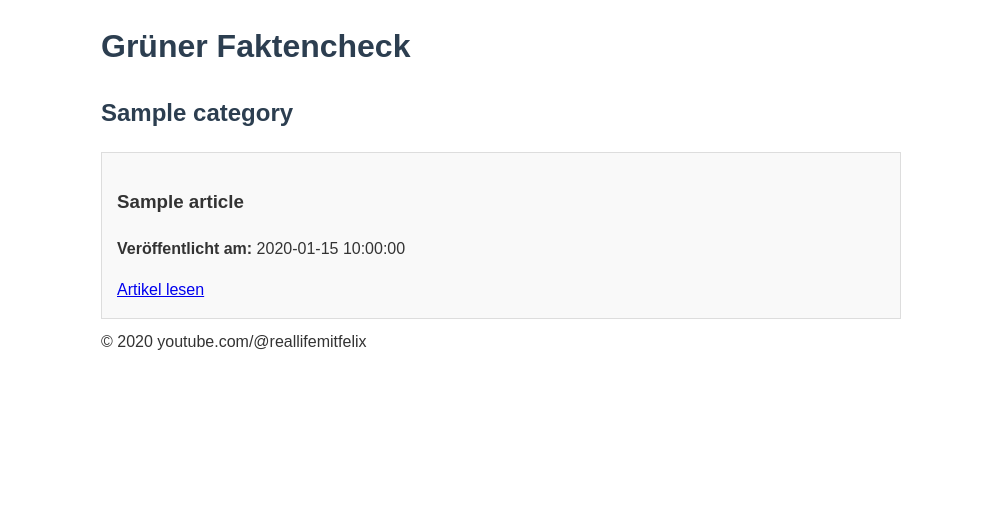
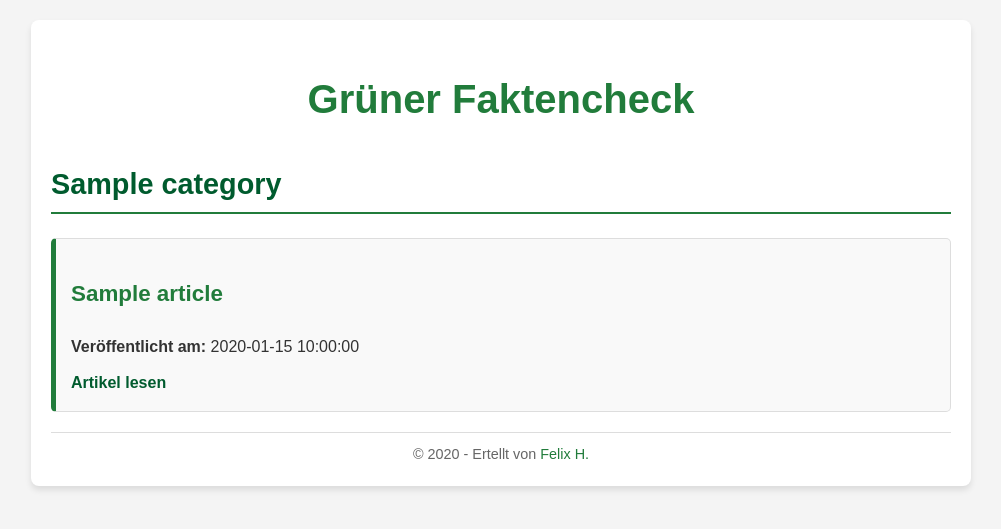
Before and after one commit to irgendwasmitfelix/gruener-faktencheck, a Flask app: template templates/index.html in a window 1280 px wide. Shown: the top 529 px of the page, without its empty margins (139-1140 px from the left). Run offline with Flask 3, Linux system fonts and the light colour scheme; the template is opened without the code that fills it: most values are stand-ins (such as "Sample title", 1, 10 or a date in 2020).

Commit message:
updated footer

```diff
--- a/templates/index.html
+++ b/templates/index.html
@@ -2,8 +2,93 @@
 <html lang="de">
 <head>
     <meta charset="UTF-8">
+    <meta name="viewport" content="width=device-width, initial-scale=1.0">
     <title>Grüner Faktencheck</title>
     <link rel="stylesheet" href="{{ url_for('static', filename='style.css') }}">
+    <style>
+        /* Allgemeine Stile */
+        body {
+            font-family: "Futura", Arial, sans-serif;
+            line-height: 1.6;
+            color: #333;
+            background-color: #f4f4f4;
+            margin: 0;
+            padding: 0;
+        }
+
+        /* Container */
+        .container {
+            max-width: 900px;
+            margin: 20px auto;
+            padding: 20px;
+            background-color: #ffffff;
+            border-radius: 8px;
+            box-shadow: 0px 4px 6px rgba(0, 0, 0, 0.1);
+        }
+
+        /* Überschriften */
+        h1 {
+            font-size: 2.5rem;
+            color: #217c3b; /* Grünes Corporate Design */
+            text-align: center;
+            margin-bottom: 20px;
+        }
+
+        h2 {
+            font-size: 1.8rem;
+            color: #005b2e; /* Dunkelgrün für Unterüberschriften */
+            border-bottom: 2px solid #217c3b;
+            padding-bottom: 5px;
+            margin-top: 30px;
+        }
+
+        h3 {
+            font-size: 1.4rem;
+            color: #217c3b; /* Grünes Corporate Design */
+        }
+
+        /* Artikel-Teaser */
+        .article-teaser {
+            background-color: #f9f9f9;
+            border-left: 5px solid #217c3b; /* Grüner Akzent */
+            padding: 15px;
+            margin-bottom: 15px;
+            border-radius: 5px;
+        }
+
+        .article-teaser p {
+            margin-bottom: 10px;
+        }
+
+        .article-teaser a {
+            color: #005b2e; /* Dunkelgrün */
+            text-decoration: none;
+            font-weight: bold;
+        }
+
+        .article-teaser a:hover {
+            text-decoration: underline;
+        }
+
+        /* Footer */
+        footer {
+            text-align: center;
+            margin-top: 20px;
+            padding-top: 10px;
+            border-top: 1px solid #ddd;
+            font-size: 0.9rem;
+            color: #666;
+        }
+
+        footer a {
+            color: #217c3b; /* Grünes Corporate Design */
+            text-decoration: none;
+        }
+
+        footer a:hover {
+            text-decoration: underline;
+        }
+    </style>
 </head>
 <body>
     <div class="container">
@@ -23,7 +108,7 @@
         {% endfor %}
 
         <footer>
-            © {{ year }} youtube.com/@reallifemitfelix
+            © {{ year }} - Ertellt von <a href="https://www.youtube.com/@reallifemitfelix"_blank">Felix H.</a>
         </footer>
     </div>
 </body>
```
